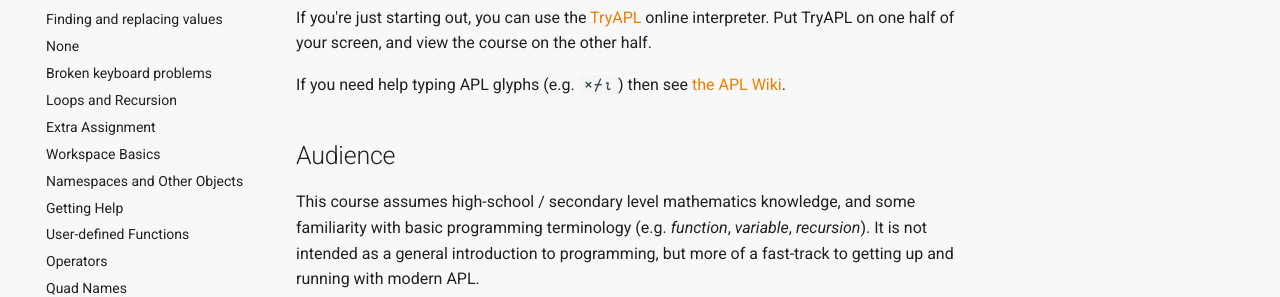
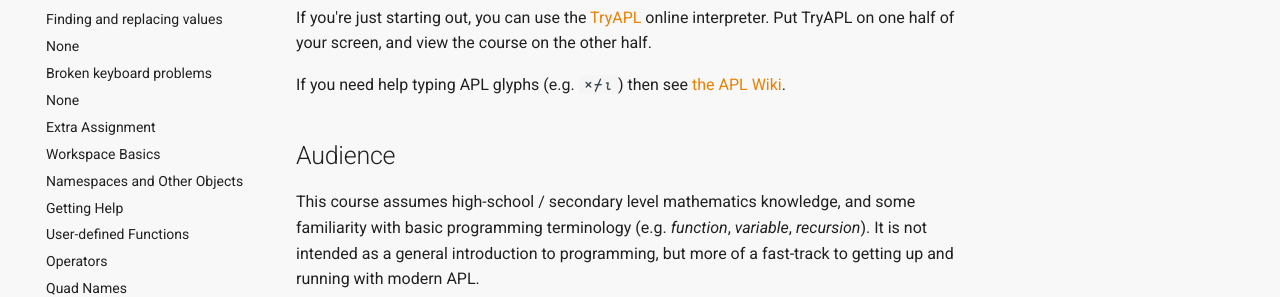
Before and after one commit to Dyalog/APLCourse, an MkDocs documentation site: the page built from docs/index.md, in a window 1280 px wide. Shown: the part 317-614 px from the top of the page. Built offline with MkDocs 1.6.1 and Material for MkDocs 9.7.7, drawn with Linux system fonts in a browser that asks for light colours.

Commit message:
use page title

```diff
--- a/mkdocs.yml
+++ b/mkdocs.yml
@@ -39,7 +39,7 @@ nav:
   - finding-and-replacing-values.md
   - selecting-from-arrays.md
   - broken-keyboard-problems.md
-  - Loops and Recursion: Loops.md
+  - loops-and-recursion.md
   - Extra Assignment: Assignment.md
   - Workspace Basics: Workspaces.md
   - Namespaces and Other Objects: Namespaces.md
```
